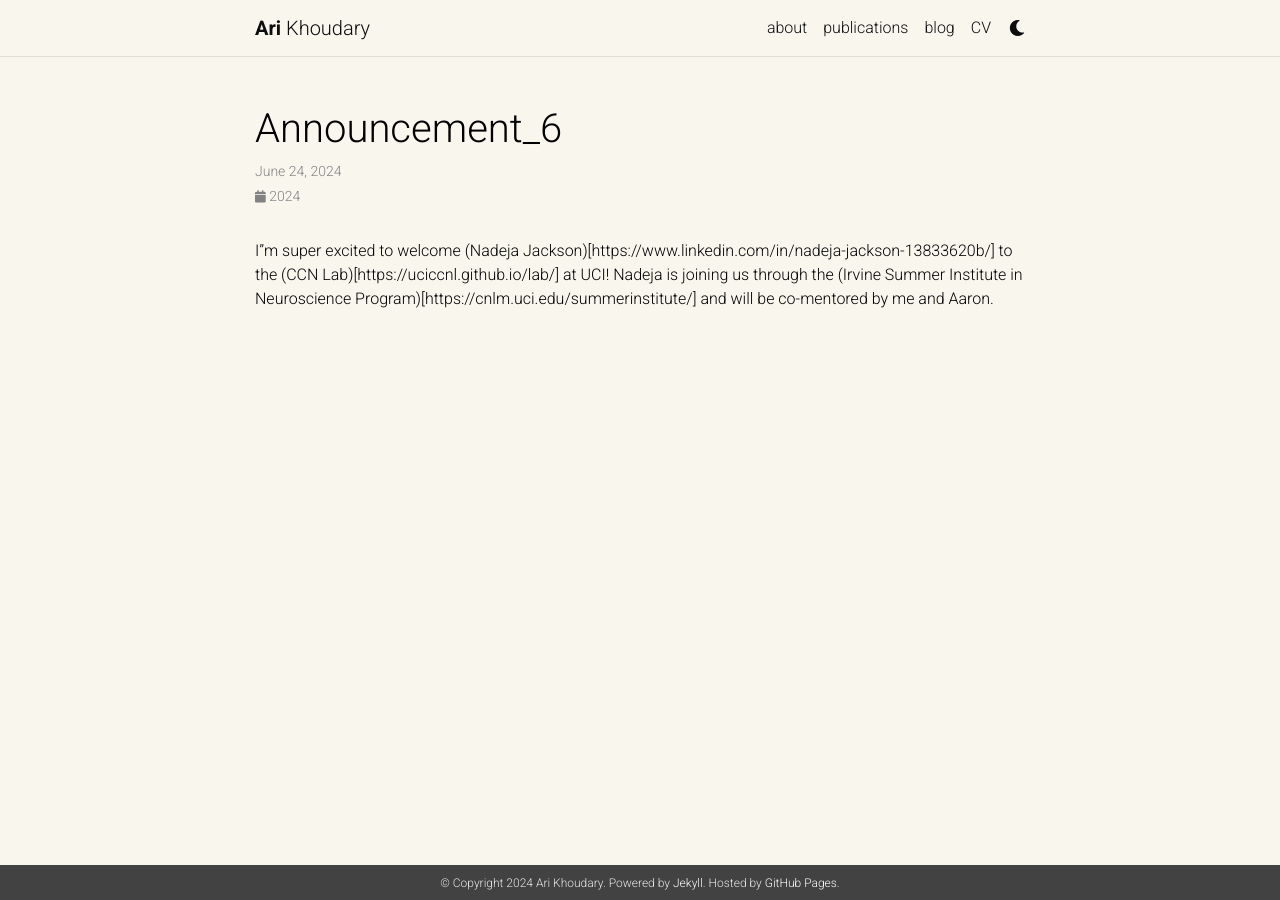
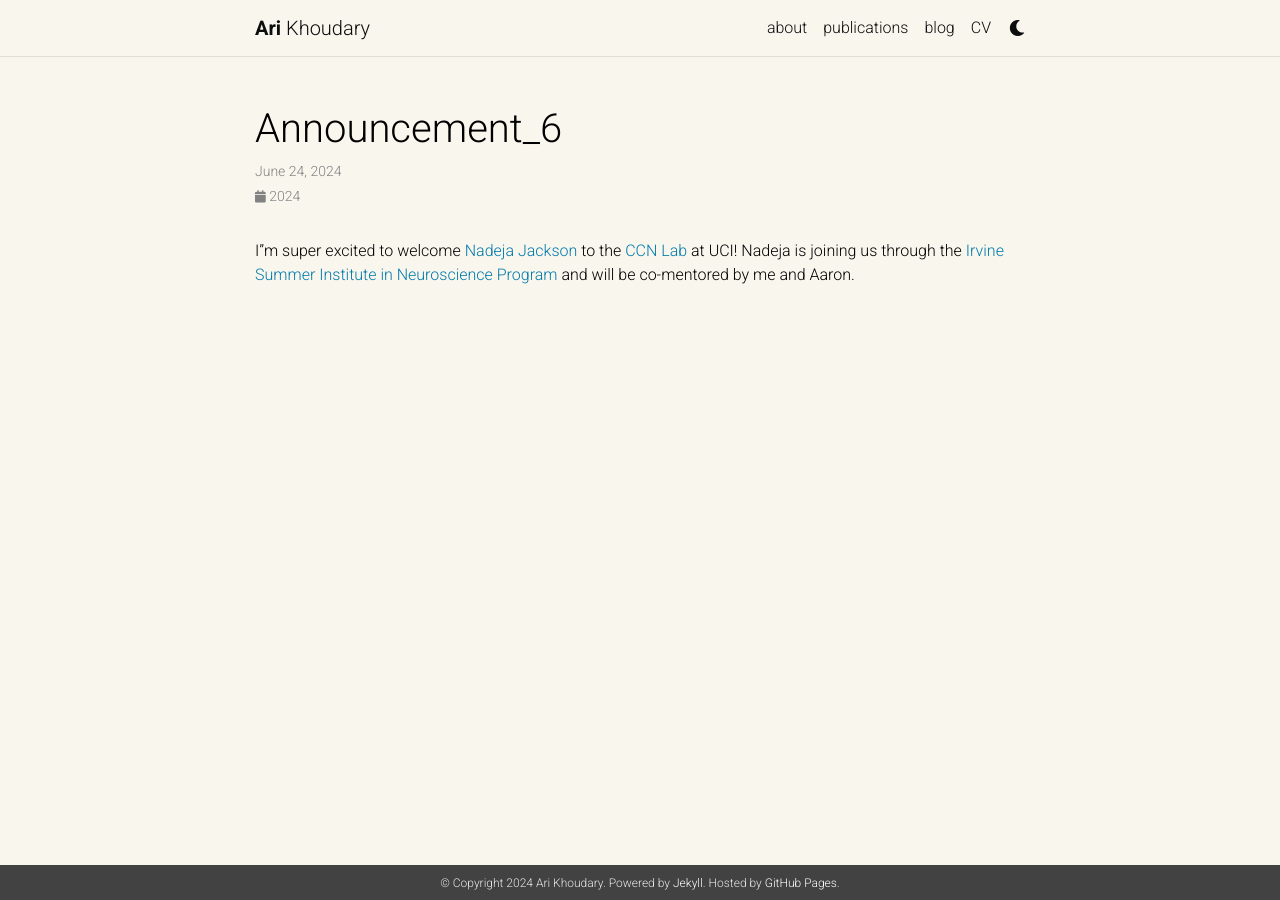
Before and after one commit to ari-khoudary/ari-khoudary.github.io, a Jekyll site: the page built from _news/announcement_6.md, in a window 1280 px wide. Built offline with Jekyll 4.4.1, drawn with Linux system fonts in a browser that asks for light colours; comment, search, counter and statistics services are not loaded; a style sheet for code colours, icons or effects is not loaded.

Commit message:
fix hyperlinks

```diff
--- a/_news/announcement_6.md
+++ b/_news/announcement_6.md
@@ -5,4 +5,4 @@ inline: true
 related_posts: false
 ---
 
-I"m super excited to welcome (Nadeja Jackson)[https://www.linkedin.com/in/nadeja-jackson-13833620b/] to the (CCN Lab)[https://uciccnl.github.io/lab/] at UCI! Nadeja is joining us through the (Irvine Summer Institute in Neuroscience Program)[https://cnlm.uci.edu/summerinstitute/] and will be co-mentored by me and Aaron.
+I"m super excited to welcome [Nadeja Jackson](https://www.linkedin.com/in/nadeja-jackson-13833620b/) to the [CCN Lab](https://uciccnl.github.io/lab/) at UCI! Nadeja is joining us through the [Irvine Summer Institute in Neuroscience Program](https://cnlm.uci.edu/summerinstitute/) and will be co-mentored by me and Aaron.
```
